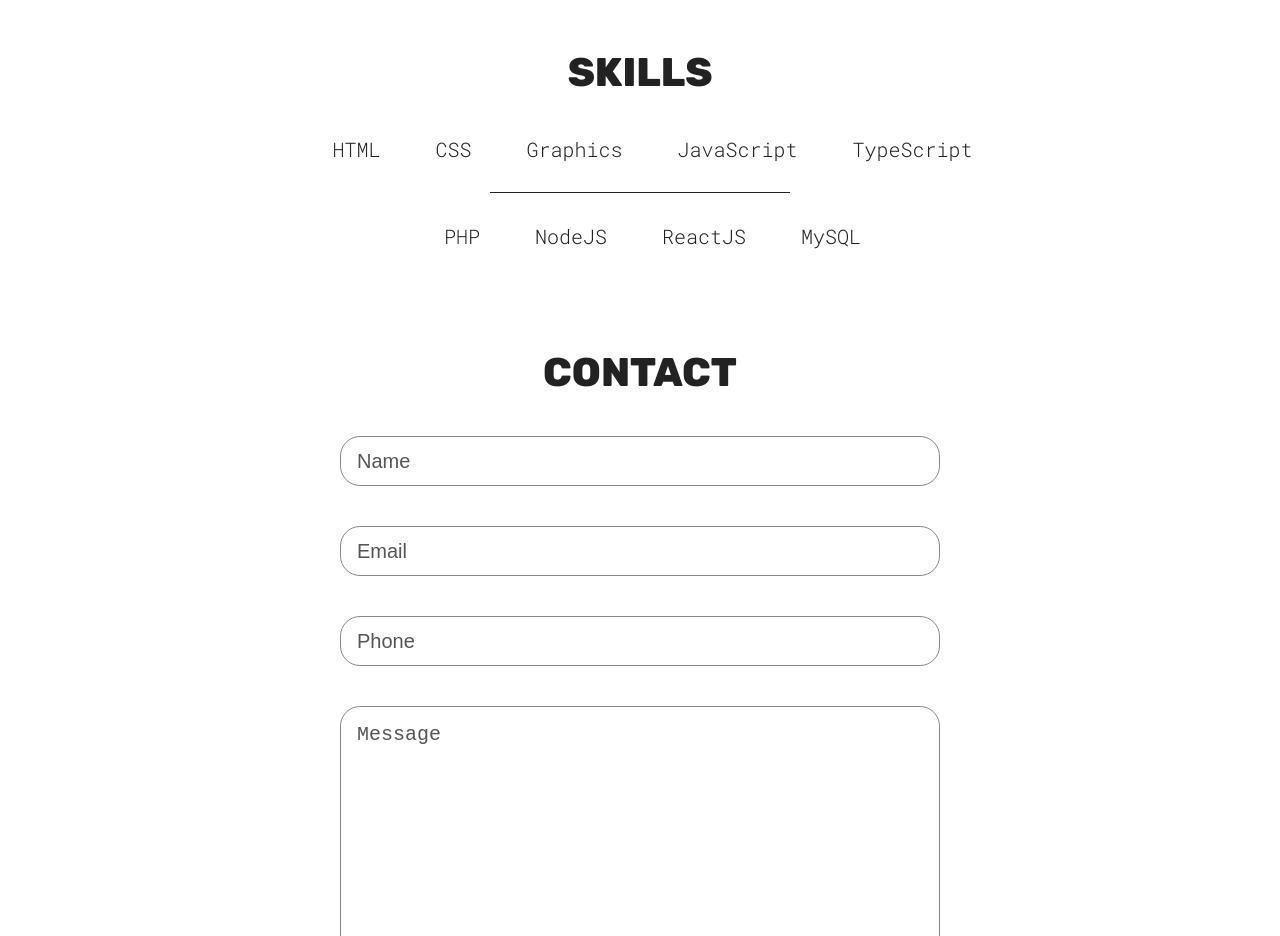
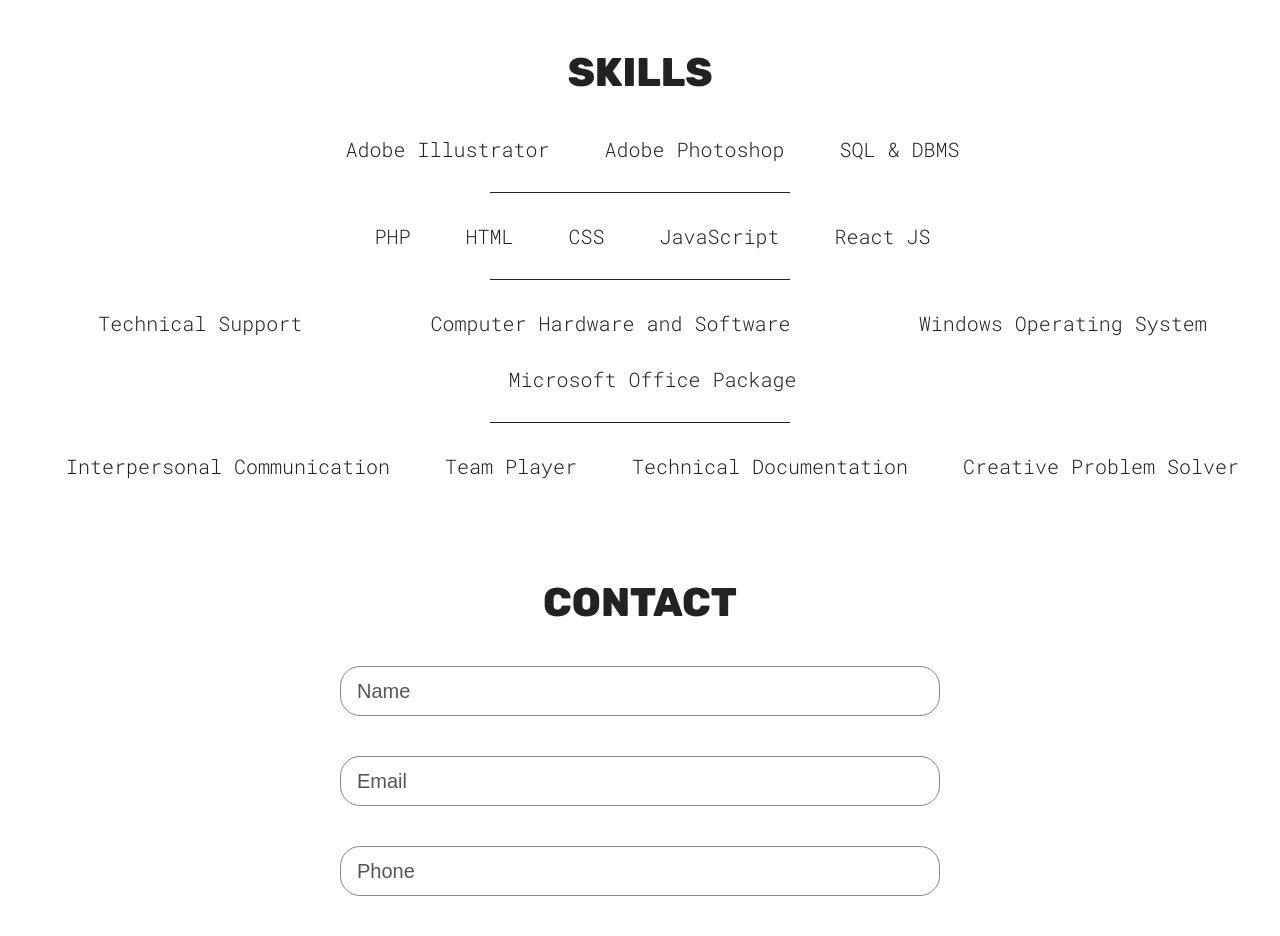
Before and after one commit to sabinrimal/portfolio_sabinrimal, a React (Vite) app: page / in a window 1280 px wide. Shown: the part 1600-2536 px from the top of the page. Built offline with nearby package versions, Linux system fonts and the light colour scheme.

Commit message:
new updates

```diff
--- a/src/sections/Contact/Contact.jsx
+++ b/src/sections/Contact/Contact.jsx
@@ -7,7 +7,7 @@ function Contact() {
     event.preventDefault();
     const formData = new FormData(event.target);
 
-    // formData.append("access_key", process.env.REACT_APP_WEB3FORMS_ACCESS_KEY);
+    formData.append("access_key", process.env.REACT_APP_WEB3FORMS_ACCESS_KEY);
 
 
     const object = Object.fromEntries(formData);
--- a/src/sections/Skills/Skills.jsx
+++ b/src/sections/Skills/Skills.jsx
@@ -10,23 +10,15 @@ function Skills() {
         <div className={styles.skillList}>
             <SkillList
                 src={checkMarkIcon}
-                skill="HTML"
+                skill="Adobe Illustrator"
             />
             <SkillList
                 src={checkMarkIcon}
-                skill="CSS"
+                skill="Adobe Photoshop"
             />
             <SkillList
                 src={checkMarkIcon}
-                skill="Graphics"
-            />
-            <SkillList
-                src={checkMarkIcon}
-                skill="JavaScript"
-            />
-            <SkillList
-                src={checkMarkIcon}
-                skill="TypeScript"
+                skill="SQL & DBMS"
             />
         </div>
             <hr/>
@@ -37,15 +29,57 @@ function Skills() {
             />
             <SkillList
                 src={checkMarkIcon}
-                skill="NodeJS"
+                skill="HTML"
             />
             <SkillList
                 src={checkMarkIcon}
-                skill="ReactJS"
+                skill="CSS"
             />
             <SkillList
                 src={checkMarkIcon}
-                skill="MySQL"
+                skill="JavaScript"
+            />
+            <SkillList
+                src={checkMarkIcon}
+                skill="React JS"
+            />
+        </div>
+        <hr/>
+        <div className={styles.skillList}>
+            <SkillList
+                src={checkMarkIcon}
+                skill="Technical Support"
+            />
+            <SkillList
+                src={checkMarkIcon}
+                skill="Computer Hardware and Software"
+            />
+            <SkillList
+                src={checkMarkIcon}
+                skill="Windows Operating System"
+            />
+            <SkillList
+                src={checkMarkIcon}
+                skill="Microsoft Office Package"
+            />
+        </div>
+        <hr/>
+        <div className={styles.skillList}>
+            <SkillList
+                src={checkMarkIcon}
+                skill="Interpersonal Communication"
+            />
+            <SkillList
+                src={checkMarkIcon}
+                skill="Team Player"
+            />
+            <SkillList
+                src={checkMarkIcon}
+                skill="Technical Documentation"
+            />
+            <SkillList
+                src={checkMarkIcon}
+                skill="Creative Problem Solver"
             />
         </div>
     </section>
```
